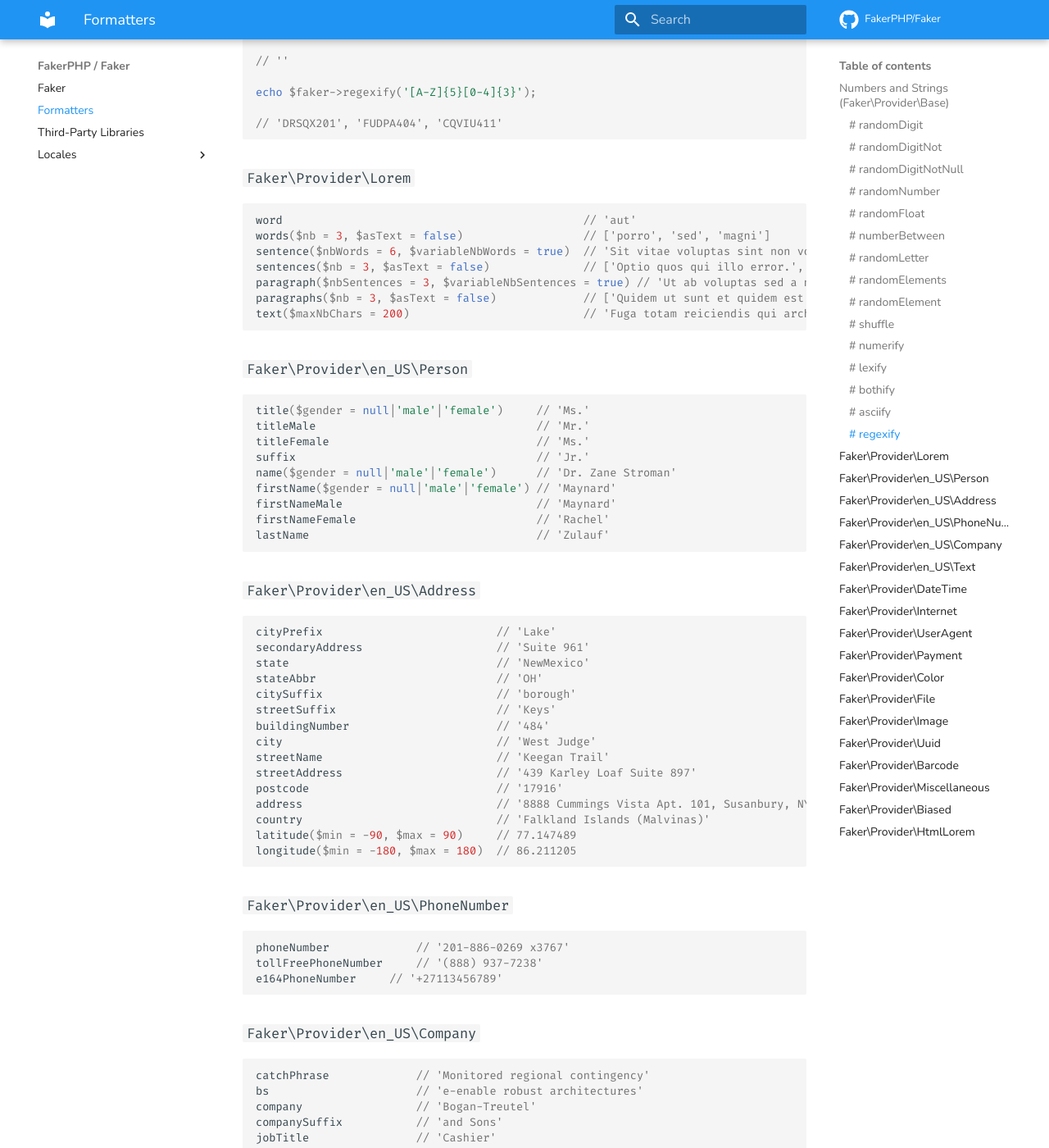
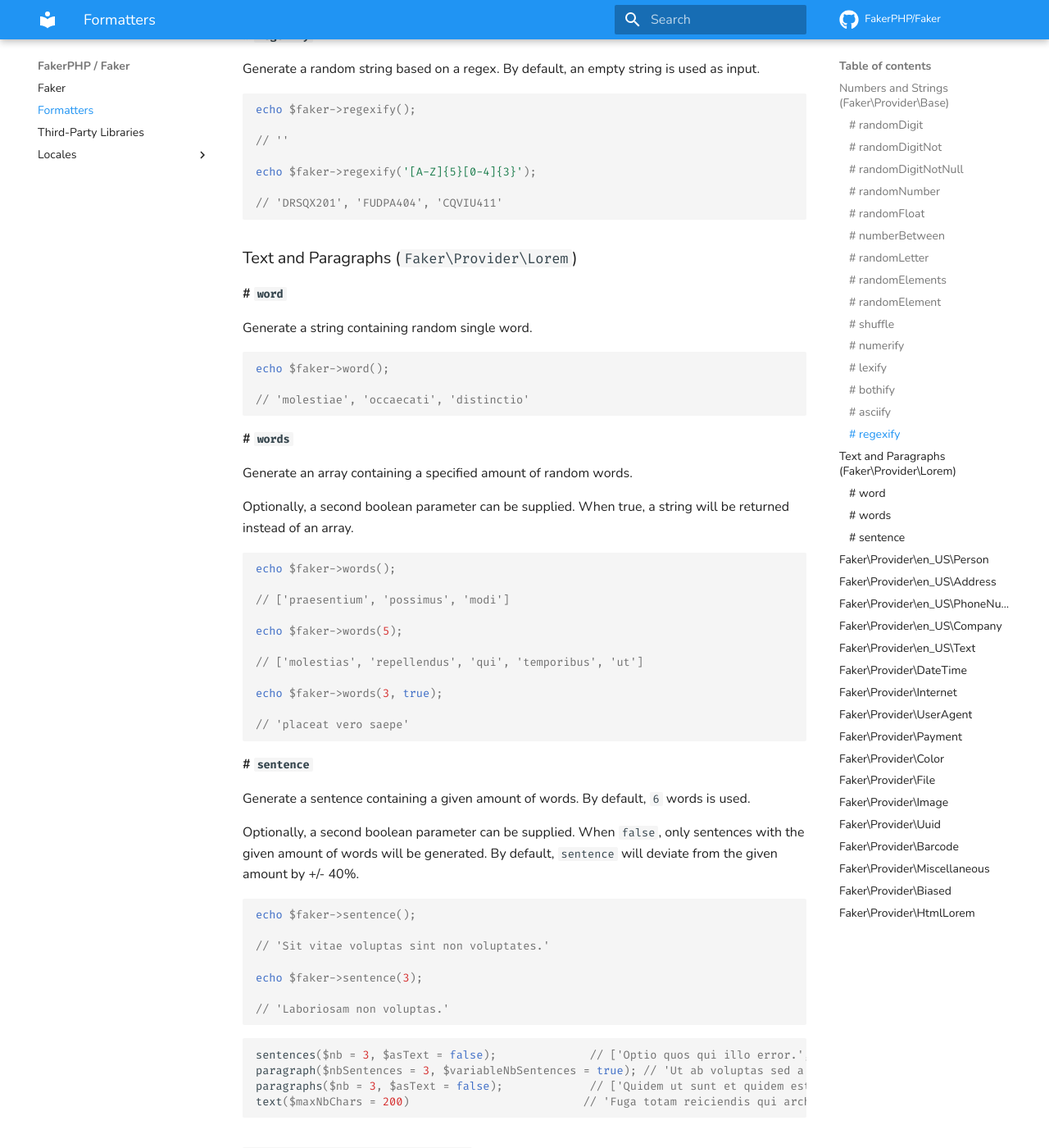
Before and after one commit to FakerPHP/fakerphp.github.io, an MkDocs documentation site: the page built from docs/formatters.md, in a window 1280 px wide and 1400 px high, scrolled down 3891 px. Shown: the whole window at 82% size. Built offline with MkDocs 1.6.1 and Material for MkDocs 9.7.7, drawn with Linux system fonts in a browser that asks for light colours; comment, search, counter and statistics services are not loaded; some of the changed text lies outside the part shown.

Commit message:
wip: better documentation for base provider functionality

````diff
--- a/docs/formatters.md
+++ b/docs/formatters.md
@@ -2,6 +2,12 @@
 
 Each of the generator properties (like `name`, `address`, and `lorem`) are called "formatters". A faker generator has
 many of them, packaged in "providers". Here is a list of the bundled formatters in the default locale.
+
+In all examples, a faker instance is made using the `en_US` default locale.
+
+```php
+$faker = \Faker\Factory::create();
+```
 
 ### Numbers and Strings (`Faker\Provider\Base`)
 
@@ -206,15 +212,59 @@ echo $faker->regexify('[A-Z]{5}[0-4]{3}');
 // 'DRSQX201', 'FUDPA404', 'CQVIU411'
 ```
 
-### `Faker\Provider\Lorem`
+### Text and Paragraphs (`Faker\Provider\Lorem`)
+
+#### # `word`
+
+Generate a string containing random single word.
 
 ```php
-word                                             // 'aut'
-words($nb = 3, $asText = false)                  // ['porro', 'sed', 'magni']
-sentence($nbWords = 6, $variableNbWords = true)  // 'Sit vitae voluptas sint non voluptates.'
-sentences($nb = 3, $asText = false)              // ['Optio quos qui illo error.', 'Laborum vero a officia id corporis.', 'Saepe provident esse hic eligendi.']
-paragraph($nbSentences = 3, $variableNbSentences = true) // 'Ut ab voluptas sed a nam. Sint autem inventore aut officia aut aut blanditiis. Ducimus eos odit amet et est ut eum.'
-paragraphs($nb = 3, $asText = false)             // ['Quidem ut sunt et quidem est accusamus aut. Fuga est placeat rerum ut. Enim ex eveniet facere sunt.', 'Aut nam et eum architecto fugit repellendus illo. Qui ex esse veritatis.', 'Possimus omnis aut incidunt sunt. Asperiores incidunt iure sequi cum culpa rem. Rerum exercitationem est rem.']
+echo $faker->word();
+
+// 'molestiae', 'occaecati', 'distinctio'
+```
+
+#### # `words`
+
+Generate an array containing a specified amount of random words.
+
+Optionally, a second boolean parameter can be supplied. When true, a string will be returned instead of an array.
+
+```php
+echo $faker->words();
+
+// ['praesentium', 'possimus', 'modi']
+
+echo $faker->words(5);
+
+// ['molestias', 'repellendus', 'qui', 'temporibus', 'ut']
+
+echo $faker->words(3, true);
+
+// 'placeat vero saepe'
+```
+
+#### # `sentence`
+
+Generate a sentence containing a given amount of words. By default, `6` words is used.
+
+Optionally, a second boolean parameter can be supplied. When `false`, only sentences with the given amount of words will
+be generated. By default, `sentence` will deviate from the given amount by +/- 40%.
+
+```php
+echo $faker->sentence();
+
+// 'Sit vitae voluptas sint non voluptates.'
+
+echo $faker->sentence(3);
+
+// 'Laboriosam non voluptas.'
+```
+
+```php
+sentences($nb = 3, $asText = false);              // ['Optio quos qui illo error.', 'Laborum vero a officia id corporis.', 'Saepe provident esse hic eligendi.']
+paragraph($nbSentences = 3, $variableNbSentences = true); // 'Ut ab voluptas sed a nam. Sint autem inventore aut officia aut aut blanditiis. Ducimus eos odit amet et est ut eum.'
+paragraphs($nb = 3, $asText = false);             // ['Quidem ut sunt et quidem est accusamus aut. Fuga est placeat rerum ut. Enim ex eveniet facere sunt.', 'Aut nam et eum architecto fugit repellendus illo. Qui ex esse veritatis.', 'Possimus omnis aut incidunt sunt. Asperiores incidunt iure sequi cum culpa rem. Rerum exercitationem est rem.']
 text($maxNbChars = 200)                          // 'Fuga totam reiciendis qui architecto fugiat nemo. Consequatur recusandae qui cupiditate eos quod.'
 ```
 
````
